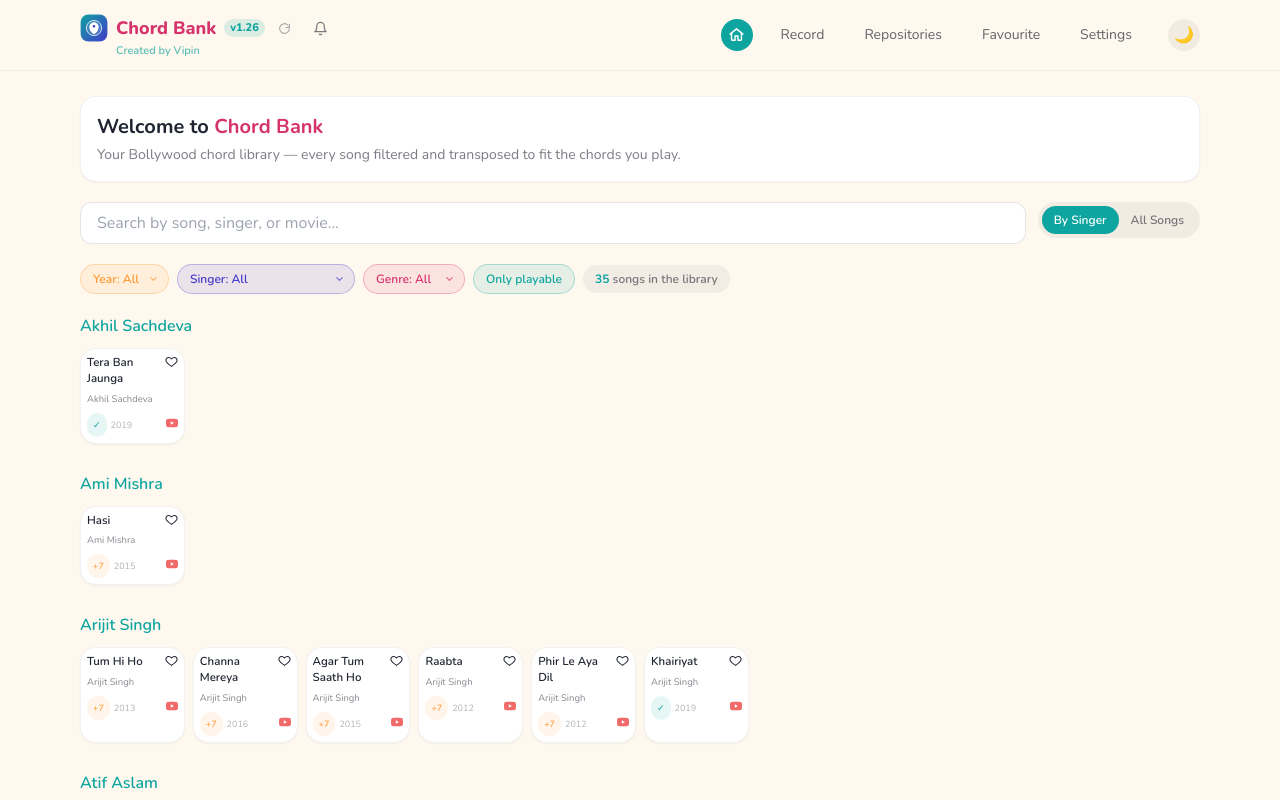
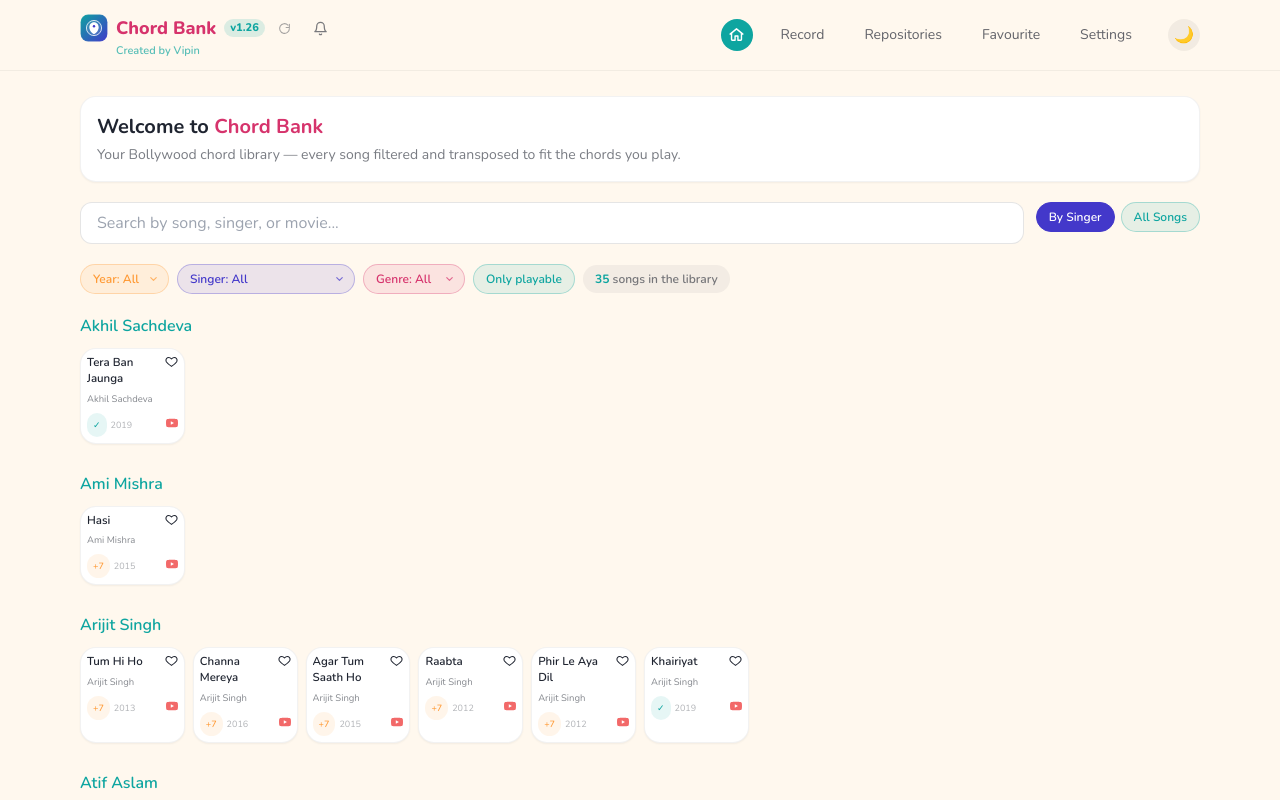
Before and after one commit to vipinlakhanpal-vipin/Chord-Bank, a Next.js app: page / in a window 1280 px wide. Shown: the top 800 px of the page. Built offline with nearby package versions, Linux system fonts and the light colour scheme.

Commit message:
Add files via upload

```diff
--- a/app/page.tsx
+++ b/app/page.tsx
@@ -104,19 +104,19 @@ function HomePageInner() {
           placeholder="Search by song, singer, or movie..."
           className="flex-1 rounded-xl px-4 py-2 border border-black/10 dark:border-white/10 bg-white dark:bg-white/5"
         />
-        <div className="inline-flex p-1 rounded-full bg-black/5 dark:bg-white/10 self-start">
+        <div className="inline-flex gap-1.5 self-start">
           <button
             onClick={() => setViewMode("bySinger")}
-            className={`text-xs font-semibold px-3 py-1.5 rounded-full transition-colors ${
-              viewMode === "bySinger" ? "bg-teal text-white" : "text-ink/60 dark:text-cream/60"
+            className={`text-xs font-semibold px-3 py-1.5 rounded-full border transition-colors ${
+              viewMode === "bySinger" ? FILTER_TINTS.indigo.active : FILTER_TINTS.indigo.inactive
             }`}
           >
             By Singer
           </button>
           <button
             onClick={() => setViewMode("all")}
-            className={`text-xs font-semibold px-3 py-1.5 rounded-full transition-colors ${
-              viewMode === "all" ? "bg-teal text-white" : "text-ink/60 dark:text-cream/60"
+            className={`text-xs font-semibold px-3 py-1.5 rounded-full border transition-colors ${
+              viewMode === "all" ? FILTER_TINTS.teal.active : FILTER_TINTS.teal.inactive
             }`}
           >
             All Songs
@@ -248,6 +248,11 @@ const FILTER_TINTS = {
     active: "border-magenta bg-magenta text-white",
     chevronInactive: "text-magenta/70",
   },
+  teal: {
+    inactive: "border-teal/30 bg-teal/10 text-teal",
+    active: "border-teal bg-teal text-white",
+    chevronInactive: "text-teal/70",
+  },
 } as const;
 
 function FilterSelect({
```
